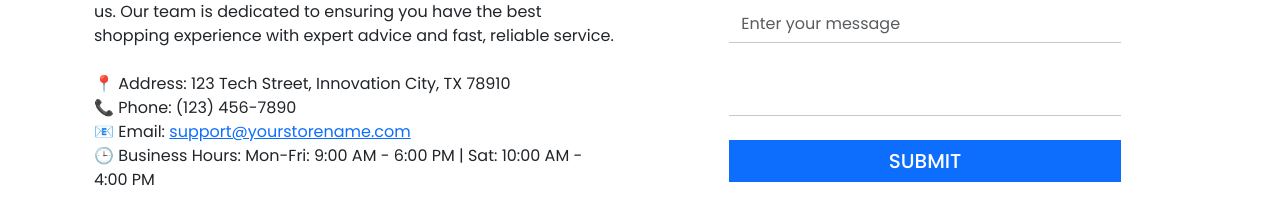
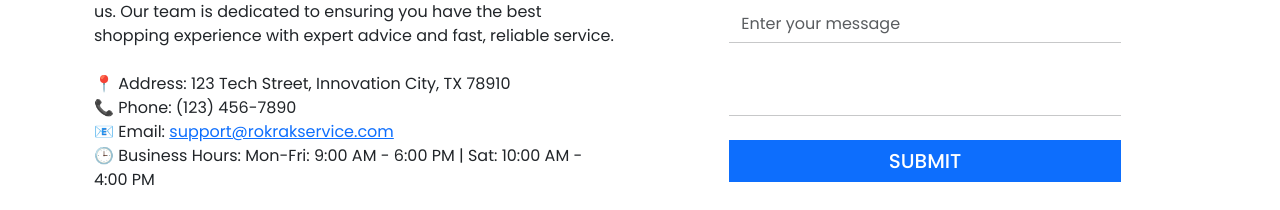
Before and after one commit to ChanVimean/React-Electronic-Store, a React (Vite) app: page /contact in a window 1280 px wide. Shown: the part 1106-1316 px from the top of the page. Built offline with nearby package versions, Linux system fonts and the light colour scheme; no server answers.

Commit message:
Fix button in ContactPage

```diff
--- a/src/pages/Contact.jsx
+++ b/src/pages/Contact.jsx
@@ -46,7 +46,7 @@ const Contact = () => {
           <div className="col-12 col-md-6 col-lg-3 bg-blue-400 text-light text-center p-4">
             <IoIosMail className="fs-2 hover-blue-300" />
             <h4 className="my-3">EMAIL</h4>
-            <a href="#" className="pointer-event text-white hover-blue-300">rokrakdev@gmail.com</a>
+            <a href="#" className="pointer-event text-white hover-blue300">rokrakdev@gmail.com</a>
           </div>
         </div>
 
@@ -63,7 +63,7 @@ const Contact = () => {
               <br /><br />
               📍 Address: 123 Tech Street, Innovation City, TX 78910 <br />
               📞 Phone: (123) 456-7890 <br />
-              📧 Email: <a href="#">support@yourstorename.com</a><br />
+              📧 Email: <a href="#">support@rokrakservice.com</a><br />
               🕒 Business Hours: Mon-Fri: 9:00 AM - 6:00 PM | Sat: 10:00 AM - 4:00 PM
               <br /><br />
               Stay connected and never miss out on the latest deals and updates. We,re here to help
@@ -104,6 +104,7 @@ const Contact = () => {
             <button
               type="submit"
               className="btn btn-primary w-75 border-0 fs-5 fw-medium rounded-0"
+              onClick={(e) => e.preventDefault()}
             >
               SUBMIT
             </button>
```
